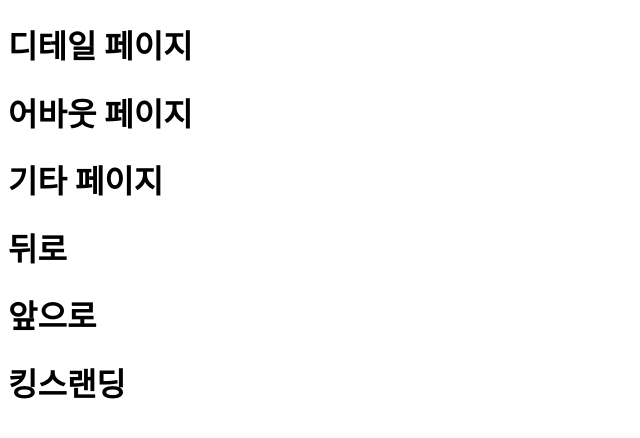
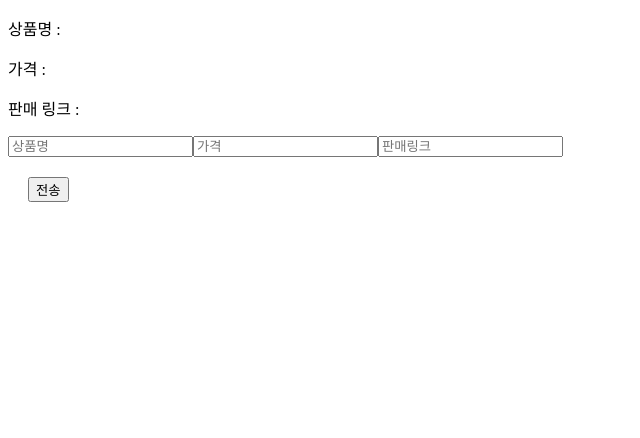
Before and after one commit to 2duckchun/react-playground, a React (Create React App) app: page / in a window 1280 px wide. Shown: the top 438 px of the page, without its empty margins (0-640 px from the left). Built offline with nearby package versions, Linux system fonts and the light colour scheme.

Commit message:
깃 state 끌어올리기 예제

```diff
--- a/src/App.jsx
+++ b/src/App.jsx
@@ -1,39 +1,25 @@
-import { Routes, Route, Link, useNavigate, Outlet } from 'react-router-dom'
+import { useState } from 'react'
 import './app.css'
-
+import Modification from './Modification'
 
 function App() {
-  const navigate = useNavigate()
+  const [상품명, set상품명] = useState(null)
+  const [가격, set가격] = useState(null)
+  const [판매링크, set판매링크] = useState(null)
+  const [스위치, set스위치] = useState(false)
 
   return (
     <div>
-      <h1 onClick={() => navigate('/detail')}>디테일 페이지</h1>
-      <h1 onClick={() => navigate('/about')}>어바웃 페이지</h1>
-      <h1 onClick={() => navigate('/other')}>기타 페이지</h1>
-      <h1 onClick={() => navigate(-1)}>뒤로</h1>
-      <h1 onClick={() => navigate(1)}>앞으로</h1>
-      <Routes>
-        <Route path='/' element={<h1>킹스랜딩</h1>}></Route>
-        <Route path='/detail' element={<Detail/>}></Route>
-        <Route path='/about' element={<About/>}></Route>
-        <Route path='/other' element={<div>기타 페이지 입니다.</div>}></Route>
-        <Route path='*' element={<div>404 페이지입니다.</div>}></Route>
-      </Routes>
-
+      <p>상품명 : {스위치 && 상품명}</p>
+      <p>가격 : {스위치 && 가격}</p>
+      <p>판매 링크 : {스위치 && 판매링크}</p>
+      <Modification set상품명={set상품명} set가격={set가격} set판매링크={set판매링크} />
+      <button onClick={() => {
+        const 복사본 = 스위치
+        set스위치(!복사본)
+      }}>전송</button>
     </div>
   )
 }
 
-function Detail() {
-  return (
-    <h1>디테일 페이지 입니다.</h1>
-  )
-}
-
-function About() {
-  return (
-    <h1>어바웃 페이지 입니다.</h1>
-  )
-}
-
 export default App;
--- /dev/null
+++ b/src/Modification.jsx
@@ -0,0 +1,19 @@
+import React from 'react'
+
+export default function Modification({set상품명, set가격, set판매링크}) {
+  const handleInput = (event) => {
+    if (event.target.name === "상품명") set상품명(event.target.value)
+    else if (event.target.name === "가격") set가격(event.target.value)
+    else if (event.target.name === "판매링크") set판매링크(event.target.value)
+    console.log('됨');
+  }
+
+
+  return (
+    <div>
+      <input type="text" name="상품명" placeholder='상품명' onChange={handleInput}></input>
+      <input type="text" name="가격" placeholder='가격' onChange={handleInput}></input>
+      <input type="text" name="판매링크" placeholder='판매링크' onChange={handleInput}></input>
+    </div>
+  )
+}
```
